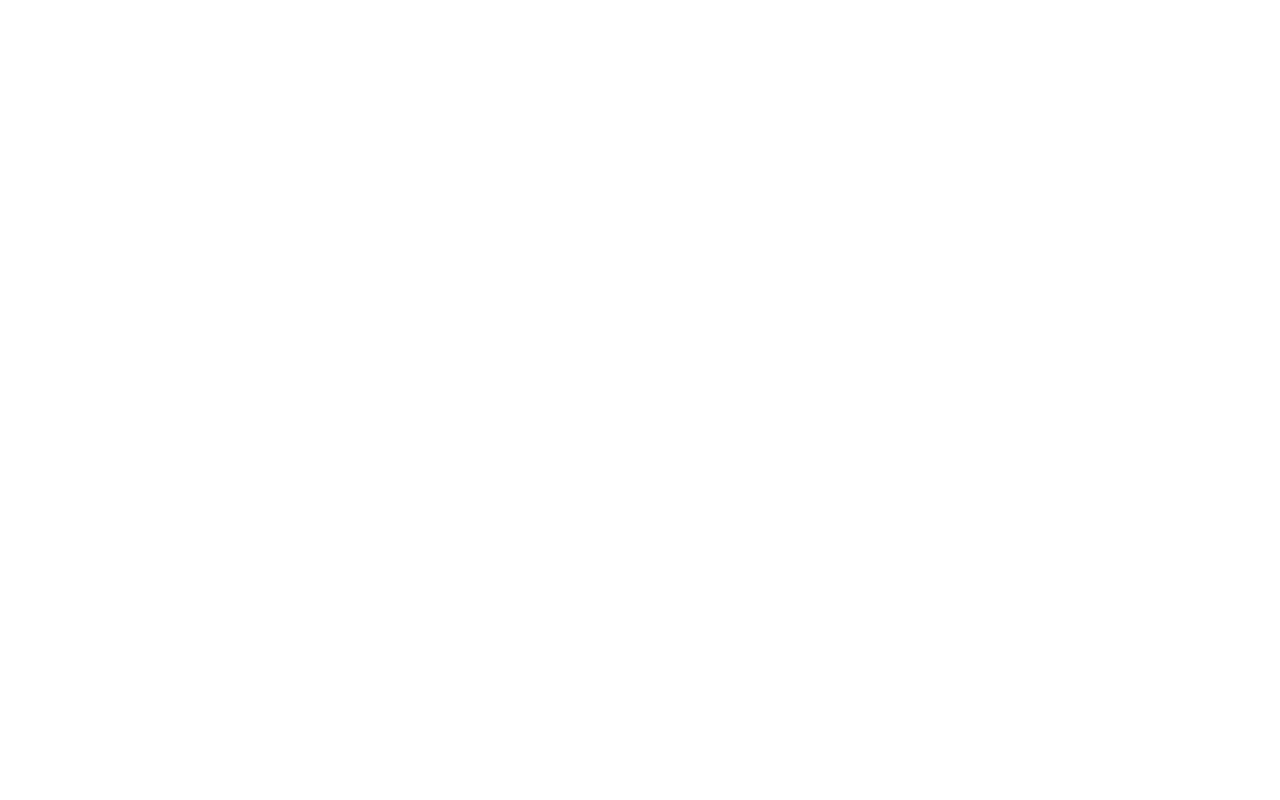
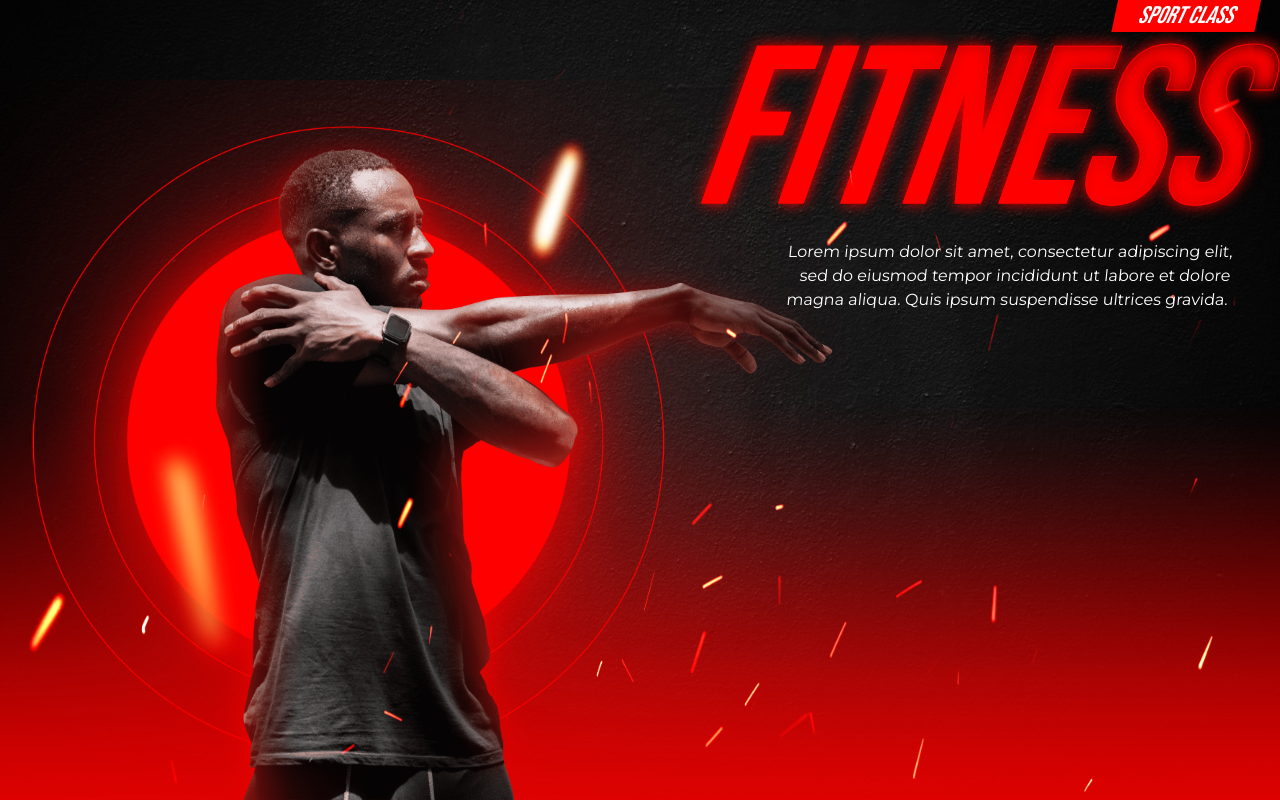
Before and after one commit to Amr-rgb/super-power, a website built with Parcel: page src/index.html in a window 1280 px wide. Built offline with nearby package versions, Linux system fonts and the light colour scheme.

Commit message:
add main content

```diff
--- a/src/index.html
+++ b/src/index.html
@@ -6,6 +6,7 @@
     <meta name="viewport" content="width=device-width, initial-scale=1.0">
     <title></title>
     <link rel="stylesheet" href="styles.css">
+    <link rel="stylesheet" href="css/all.min.css">
     <link rel="preconnect" href="https://fonts.googleapis.com">
     <link rel="preconnect" href="https://fonts.gstatic.com" crossorigin>
     <link href="https://fonts.googleapis.com/css2?family=Bebas+Neue&family=Montserrat:ital,wght@0,400;1,400;1,700&display=swap" rel="stylesheet">
@@ -17,6 +18,22 @@
     <meta name="theme-color" content="#ffffff">
 </head>
 <body>
+    <div class="wrapper flex flex-col justify-between">
 
+
+        <main>
+            <div class="container">
+                <div class="content font-bebas text-right flex flex-col items-end -skew-x-6 relative z-10">
+                    <p class="bg-red italic text-2xl px-6 -skew-x-6">Sport Class</p>
+                    <h1 class="title bg-gradient-to-tr from-red via-red text-transparent bg-clip-text -my-[11%] italic text-[35vw] sm:-my-16 sm:text-[14rem]">Fitness</h1>
+                    <p class="font-mont w-[90%] max-w-md">Lorem ipsum dolor sit amet, consectetur adipiscing elit, sed do eiusmod tempor incididunt ut labore et dolore magna aliqua. Quis ipsum suspendisse ultrices gravida.</p>
+                </div>
+
+                <img src="./assets/images/man.png" alt="">
+            </div>
+        </main>
+    </div>
+
+    <script src="js/all.min.js"></script>
 </body>
 </html>
--- a/src/styles.css
+++ b/src/styles.css
@@ -4,7 +4,11 @@
 
 @layer base {
     body {
-        @apply min-h-screen font-mont
+        @apply min-h-screen font-mont text-white bg-[url(./assets/images/sparks.png)] bg-cover bg-center bg-no-repeat  -z-10
+    }
+
+    img {
+        @apply -z-10 fixed left-0 right-0 bottom-0 w-screen select-none origin-bottom-left -translate-x-36 scale-[3] max-w-xs sm:max-w-sm sm:-translate-x-32 lg:translate-x-0 lg:scale-100 lg:max-w-none
     }
 }
 
@@ -12,4 +16,15 @@
     .container {
         @apply px-8 mx-auto md:max-w-[760px] lg:max-w-[970px] xl:max-w-[1270px]
     }
+
+    .wrapper {
+        @apply min-h-screen bg-[url(./assets/images/bg.jpg)] bg-cover bg-center bg-no-repeat mix-blend-screen
+    }
 }
+
+@layer utilities {
+    .title {
+        -webkit-text-stroke: 1px red;
+        text-shadow: 0 0 15px red;
+    }
+}
--- a/tailwind.config.js
+++ b/tailwind.config.js
@@ -10,7 +10,8 @@ module.exports = {
     extend: {
       colors: {
         darkBlack: '#161616',
-        lightBlack: '#252525'
+        lightBlack: '#252525',
+        red: '#ff0000'
       }
     },
   },
```
